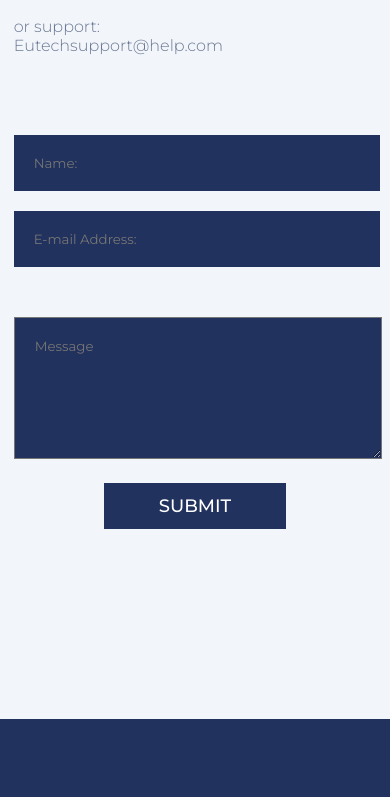
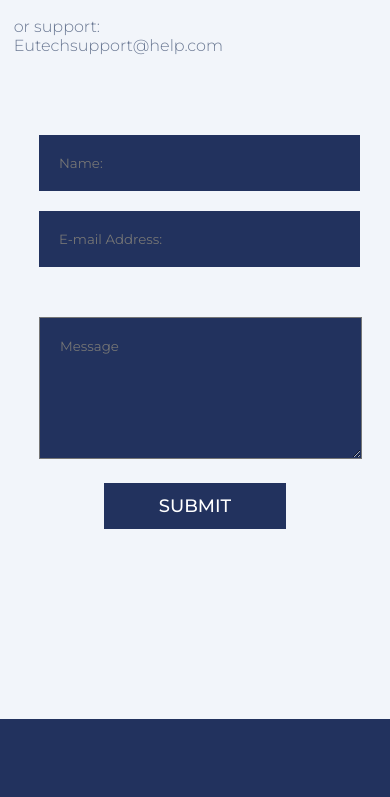
Before and after one commit to nocejapatrick/EUTech, a plain HTML site: page index.html in a window 390 px wide. Shown: the part 4324-5121 px from the top of the page. Drawn offline with Linux system fonts and the light colour scheme.

Commit message:
Add files via upload

```diff
--- a/assets/includes/style.css
+++ b/assets/includes/style.css
@@ -727,3 +727,10 @@ a{
         margin-top: 50px;
     }
 }
+
+@media screen and (max-width:400px){
+    #form-container{
+        width: 80%;
+    }
+
+}
```
